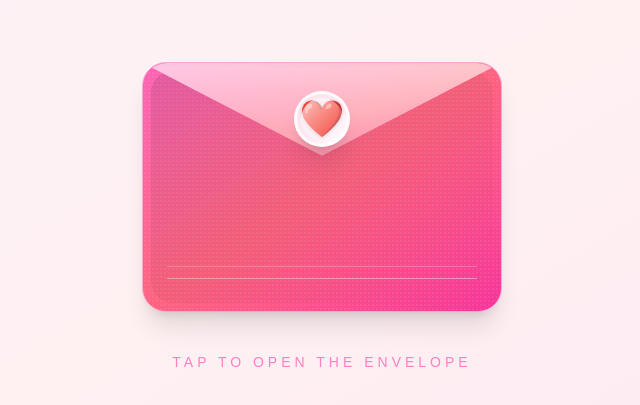
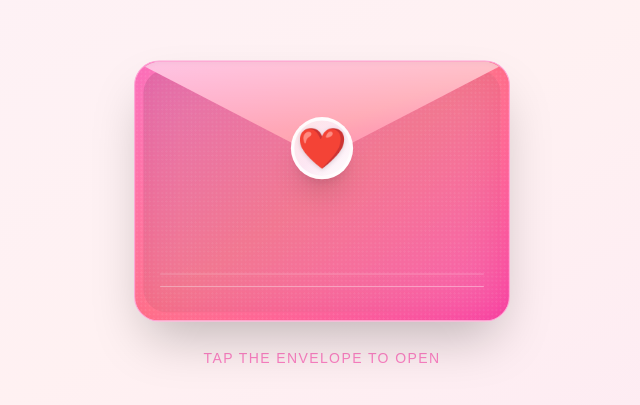
Before and after one commit to Sajtine/Confession-Proj, a Next.js app: page /main-content in a window 1280 px wide. Shown: the part 183-588 px from the top of the page, without its empty margins (318-958 px from the left). Built offline with nearby package versions, Linux system fonts and the light colour scheme.

Commit message:
add animation and letter UI

```diff
--- /dev/null
+++ b/app/components/letter/page.tsx
@@ -0,0 +1,78 @@
+import { motion } from "framer-motion";
+
+export default function LoveLetter({ onClose }: { onClose: () => void }) {
+  return (
+    <motion.div
+      initial={{ opacity: 0, y: 40 }}
+      animate={{ opacity: 1, y: 0 }}
+      exit={{ opacity: 0, y: 20 }}
+      transition={{ duration: 0.4, ease: "easeOut" }}
+      className="fixed inset-0 z-50 bg-gradient-to-br from-rose-50 to-pink-100 overflow-y-auto"
+    >
+      <div className="min-h-screen flex items-center justify-center p-4 sm:p-6">
+        <div className="w-full max-w-lg mx-auto">
+
+          {/* The Letter Card */}
+          <motion.div
+            initial={{ scale: 0.95, opacity: 0 }}
+            animate={{ scale: 1, opacity: 1 }}
+            transition={{ delay: 0.1, duration: 0.5 }}
+            className="bg-white/90 backdrop-blur-md rounded-3xl shadow-xl p-6 sm:p-10 md:p-12 relative overflow-hidden"
+          >
+            {/* Decorative top element */}
+            <div className="absolute top-6 left-1/2 -translate-x-1/2 w-16 h-1 bg-rose-200 rounded-full" />
+
+            <h1 className="text-3xl sm:text-4xl font-semibold text-rose-900 mb-8 text-center tracking-tight">
+              Michelle
+            </h1>
+
+            <div className="font-serif text-[17px] sm:text-lg leading-relaxed text-rose-950/90 space-y-6">
+              <p>
+                Hello te. I don't know how to start this but dba we started talking I think last year month of May. And unexpected yung closeness natin, yung chikahan and yung rants like super daldal nating dalawa to the point na pinagchi-chismisan na natin yung ibang buhay ng tao HAHAHAHA. Hindi naman tayo that time nagchichika everyday dba, and the closeness nandyan talaga pag nagchika na us.
+              </p>
+
+              <p>
+                I'm going to be honest here with you te, I really enjoyed yung chikahan and yung closeness na nabuild natin sa isa't isa, there's the time nga na namimiss ko yung chikahan natin pero ayaw ko naman na maging isturbo sayo. I know you have other things naman to do. Kaya tamang hintay lang talaga ako sa free time mo. I think andami na nating napagchikahan and ako pa talaga yung madaldal sating dalawa eh. I don't know if nakaka-isturbo ba ako sayo the way yung pinapakita ko na personalities ko. I've been thinking talaga na baka naiinis kana sa mga kadaldalan ko and anything huhu.
+              </p>
+
+              <p>
+                And te I'm super happy with the bond we've built through our chekass and interactions. Your rants about acads and yung rants ko din about sa council and tasks inside as officer. And yung vibes talaga natin is tilang pinagmatch eh HAHAHAHH. Yapper and the listener yung atake.
+              </p>
+
+              <p>
+                Pero you know te I'll take this chance and the risk to confess my feelings for you. It started as a simple admiration, but ayun my feelings for you kept growing. Hanggang sa times na namimiss na kita, your energy and lalong lalo na yung tawa mo. I know you have your crush and nakukwento mo sya sakin but I just wanted to express my feelings for you. And if you reject me that's okay this is not to pressure you I know meron kang happy crush, but the main purpose of this was to let you know that's there's someone admiring you genuinely. I know nakataya yung friendship natin sa confession nato but I don't want to be haunted in the future na hindi ko nasabi sayo yung feelings ko.
+              </p>
+
+              <p>
+                {/* Your fifth paragraph goes here */}
+              </p>
+            </div>
+
+            {/* Closing Signature */}
+            <div className="mt-10 text-right">
+              <p className="font-serif text-rose-800 italic text-lg">
+                Justine,
+              </p>
+
+            </div>
+
+            {/* Close Button */}
+            <button
+              onClick={onClose}
+              className="mt-12 w-full bg-rose-500 hover:bg-rose-600 active:bg-rose-700
+                         text-white py-3.5 rounded-2xl font-medium text-base
+                         transition-all duration-200 shadow-md hover:shadow-lg"
+            >
+              Close Letter
+            </button>
+          </motion.div>
+
+          {/* Optional subtle hint at bottom */}
+          <p className="text-center text-rose-400/70 text-xs mt-6 tracking-widest">
+            Tap outside or press close to return
+          </p>
+        </div>
+      </div>
+    </motion.div>
+  );
+}
--- a/app/main-content/page.tsx
+++ b/app/main-content/page.tsx
@@ -1,56 +1,155 @@
 "use client";
 
+import { useState } from "react";
+import { motion, AnimatePresence } from "framer-motion";
+import LoveLetter from "../components/letter/page";
+
 export default function SoftEnvelope() {
+  const [isOpen, setIsOpen] = useState(false);
+  const [showLetter, setShowLetter] = useState(false);
+
   return (
-    <div className="flex min-h-screen items-center justify-center bg-gradient-to-br from-pink-50 via-rose-50 to-pink-100 p-4">
-      <div className="flex flex-col items-center">
+    <div className="flex min-h-screen items-center justify-center bg-gradient-to-br from-pink-50 via-rose-50 to-pink-100 p-4 relative overflow-hidden">
 
-        {/* Responsive Envelope Container */}
-        <div className="relative cursor-pointer active:scale-95 transition-transform duration-200 group">
-          <div className="w-[280px] sm:w-[320px] md:w-[360px]
-                          h-[200px] sm:h-[220px] md:h-[250px]
+      <div className="flex flex-col items-center w-full max-w-md mx-auto">
+
+        {/* ENVELOPE */}
+        <div
+          className="relative cursor-pointer active:scale-95 transition-transform duration-200 [perspective:1200px] w-full max-w-[360px]"
+          onClick={() => {
+            if (!isOpen) {
+              setIsOpen(true);
+              setTimeout(() => {
+                setShowLetter(true);
+              }, 120);
+            }
+          }}
+        >
+
+          {/* OUTER ENVELOPE with smooth pulsing */}
+          <motion.div
+            animate={{
+              scale: isOpen ? 1.04 : [1, 1.055, 1],
+              rotateX: isOpen ? 10 : 0,
+              y: isOpen ? -6 : 0,
+            }}
+            transition={{
+              type: "spring",
+              stiffness: 180,
+              damping: 18,
+              mass: 0.9,
+              scale: {
+                duration: 3.4,
+                repeat: isOpen ? 0 : Infinity,
+                repeatType: "reverse",
+                ease: "easeInOut",
+              },
+            }}
+          >
+            <div
+              className="w-full aspect-[1.44] max-w-[360px] min-w-[280px]
                          bg-gradient-to-br from-pink-400 via-rose-400 to-pink-500
-                          rounded-3xl shadow-xl relative overflow-hidden border border-pink-300">
+                         rounded-3xl shadow-2xl relative overflow-hidden border border-pink-300"
+            >
 
-            {/* Soft inner shadow for depth */}
+              {/* INNER GLOW - pulses gently */}
+              <motion.div
+                className="absolute inset-0 bg-pink-200/30 blur-xl z-0"
+                animate={{
+                  opacity: isOpen ? 1 : [0.5, 0.85, 0.5]
+                }}
+                transition={{
+                  duration: 3.2,
+                  repeat: isOpen ? 0 : Infinity,
+                  repeatType: "reverse",
+                  ease: "easeInOut",
+                }}
+              />
+
+              {/* INNER SHADOW */}
               <div className="absolute inset-[8px] bg-gradient-to-br from-black/10 to-transparent rounded-[22px] z-10" />
 
-            {/* Subtle paper texture */}
+              {/* TEXTURE */}
               <div className="absolute inset-0 bg-[radial-gradient(#ffffff12_1px,transparent_1px)] bg-[length:4px_4px] rounded-3xl" />
 
-            {/* Gentle fold lines */}
+              {/* FOLD LINES */}
               <div className="absolute bottom-8 left-6 right-6 h-px bg-white/40" />
               <div className="absolute bottom-11 left-6 right-6 h-px bg-white/25" />
 
-            {/* Envelope Flap - Closed */}
-            <div
+              {/* FLAP */}
+              <motion.div
                 className="absolute top-0 left-0 right-0 h-[52%]
                            bg-gradient-to-br from-pink-300 via-rose-300 to-pink-400
                            rounded-t-3xl z-30 shadow-inner overflow-hidden"
-              style={{ clipPath: "polygon(0% 0%, 100% 0%, 50% 72%)" }}
+                style={{ transformOrigin: "top", clipPath: "polygon(0% 0%, 100% 0%, 50% 72%)" }}
+                animate={{
+                  rotateX: isOpen ? 180 : 0,
+                  y: isOpen ? -10 : 0,
+                  scaleY: isOpen ? 0.98 : 1,
+                }}
+                transition={{
+                  type: "spring",
+                  stiffness: 140,
+                  damping: 16,
+                  mass: 1,
+                }}
               >
-              {/* Flap highlight */}
-              <div className="absolute inset-0 bg-gradient-to-b from-white/40 via-white/10 to-transparent" />
-            </div>
+                <motion.div
+                  className="absolute inset-0 bg-gradient-to-b from-white/50 via-white/10 to-transparent"
+                  animate={{ opacity: isOpen ? 0.25 : 0.7 }}
+                  transition={{ duration: 0.6 }}
+                />
+              </motion.div>
 
-            {/* Wax Seal */}
-            <div className="absolute top-7 left-1/2 -translate-x-1/2
+              {/* SEAL */}
+              <motion.div
+                className="absolute top-[22%] left-1/2 -translate-x-1/2
                            w-12 h-12 sm:w-14 sm:h-14
                            bg-gradient-to-br from-rose-100 via-pink-100 to-white
                            rounded-full flex items-center justify-center shadow-xl z-40
-                            border-[3px] border-white/80">
+                           border-[3px] border-white/80"
+                animate={{
+                  scale: isOpen ? 0.3 : [1, 1.13, 1],
+                  rotate: isOpen ? 25 : 0,
+                  opacity: isOpen ? 0 : 1,
+                  y: isOpen ? -10 : 0,
+                }}
+                transition={{
+                  type: "spring",
+                  stiffness: 220,
+                  damping: 15,
+                  scale: {
+                    duration: 2.9,
+                    repeat: isOpen ? 0 : Infinity,
+                    repeatType: "reverse",
+                    ease: "easeInOut",
+                  },
+                }}
+              >
                 <span className="text-3xl sm:text-4xl drop-shadow-sm">❤️</span>
-              {/* Seal shine */}
-              <div className="absolute inset-1 rounded-full bg-gradient-to-br from-white/70 to-transparent" />
+              </motion.div>
+
             </div>
-          </div>
+          </motion.div>
         </div>
 
-        {/* Instruction Text */}
-        <p className="mt-10 text-pink-400/80 text-xs sm:text-sm font-medium tracking-[3px] sm:tracking-[4px] uppercase text-center">
-          TAP TO OPEN THE ENVELOPE
+        {/* INSTRUCTION */}
+        <p className="mt-8 text-pink-400/80 text-xs sm:text-sm font-medium tracking-widest uppercase text-center px-4">
+          {isOpen ? "OPENING..." : "TAP THE ENVELOPE TO OPEN"}
         </p>
       </div>
+
+      {/* LETTER VIEW */}
+      <AnimatePresence>
+        {showLetter && (
+          <LoveLetter
+            onClose={() => {
+              setShowLetter(false);
+              setIsOpen(false);
+            }}
+          />
+        )}
+      </AnimatePresence>
     </div>
   );
 }
```
Lines whose indentation alone changed are shown as unchanged.
